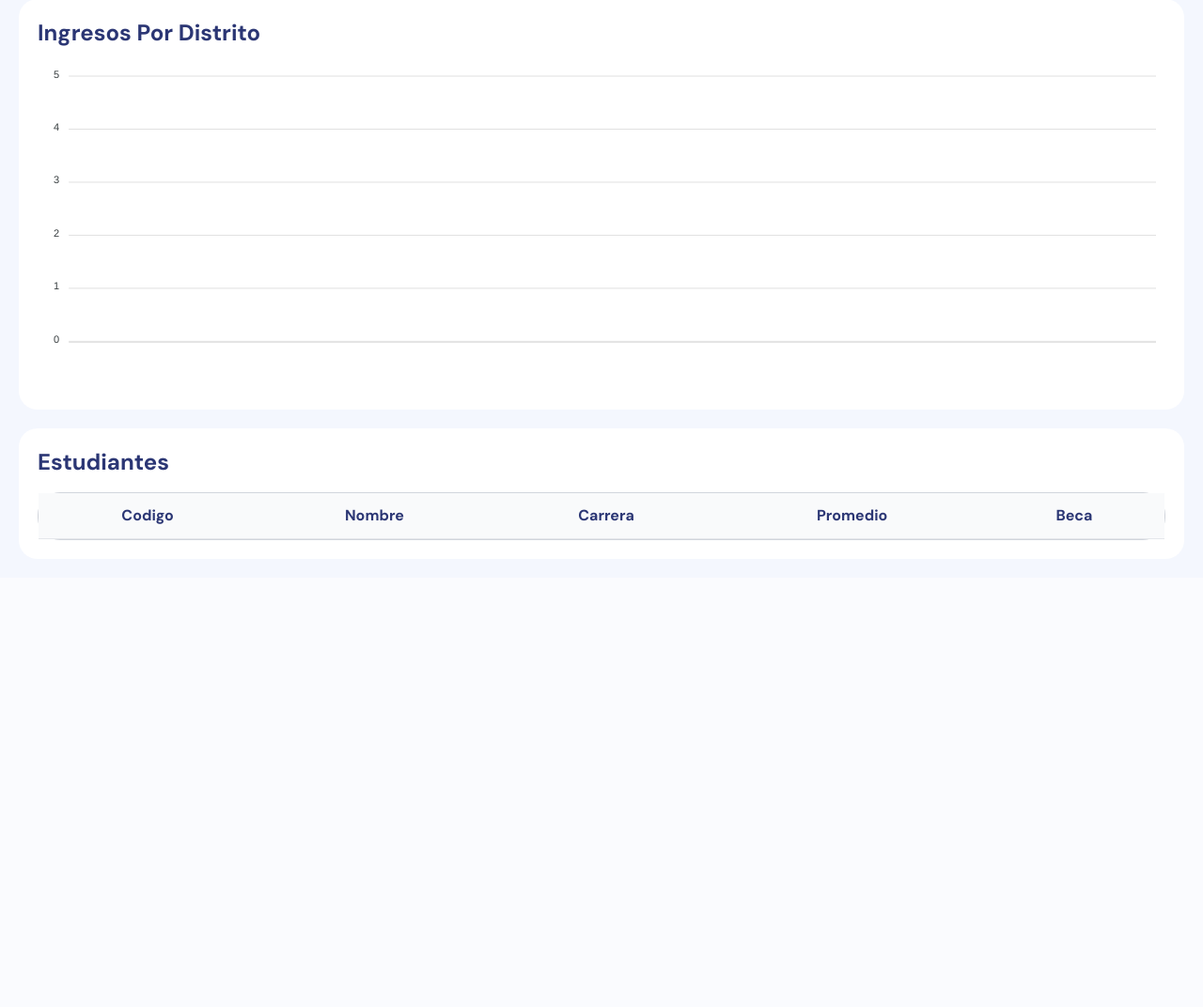
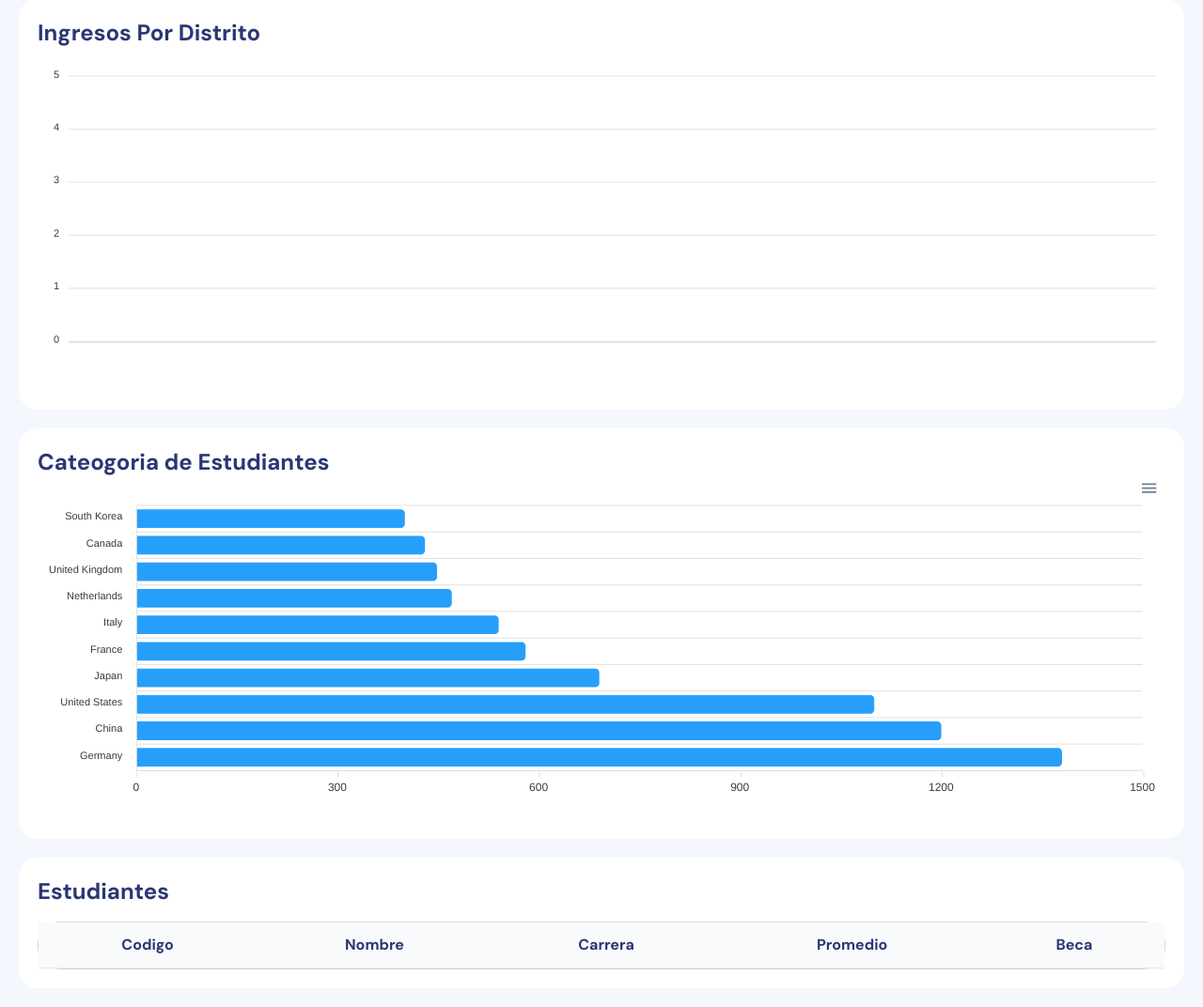
Before and after one commit to calixto24/lenguaje-programacion, a Python web app: template templates/index.html in a window 1280 px wide. Shown: the part 605-1677 px from the top of the page at 94% size. Before the commit the page ends 1180 px from the top, so only its background shows below. Run offline with Jinja, Linux system fonts and the light colour scheme; the template is opened without the code that fills it: most values are stand-ins (such as "Sample title", 1, 10 or a date in 2020); lists and menus that the app fills with data are empty; some libraries are stand-ins or nearby versions.

Commit message:
feat: agregar grafico de categorias

```diff
--- a/data/postulaciones.csv
+++ b/data/postulaciones.csv
@@ -4,3 +4,4 @@ U23220102,1400,3,No,0,No,Si,No,No
 U23220103,1800,2,Si,35,Si,No,No,No
 U23220104,1700,4,Si,20,No,No,No,No
 U23220105,2800,2,No,0,No,No,No,No
+U23220115,1800,2,No,0,No,No,No,No
--- a/main.py
+++ b/main.py
@@ -35,7 +35,7 @@ async def index(request: Request):
     distribucion = AnalisisService.obtener_distribucion_becas(resultados)
 
     # Obtener distribucion por distrito
-    distribucion_distritos = AnalisisService.obtener_distribucion_por_distrito(expedientes, resultados)
+    distribucion_distritos = AnalisisService.obtener_distribucion_por_distrito(expedientes)
 
     # Obtener estadistica ingreso por distrito
     ingresos_distrito = AnalisisService.obtener_ingreso_promedio_por_distrito(expedientes)
--- a/templates/index.html
+++ b/templates/index.html
@@ -110,6 +110,11 @@
       <div class="card">
         <h3 class="card-title">Ingresos Por Distrito</h3>
         <div id="earningsPerDistrictChart"></div>
+      </div>
+
+      <div class="card">
+        <h3 class="card-title">Cateogoria de Estudiantes</h3>
+        <div id="StudentsCategoryChart"></div>
       </div>
 
       <div class="card">
@@ -249,6 +254,46 @@
             const earningsPerDistrictChart = new ApexCharts(document.querySelector('#earningsPerDistrictChart'), earningsPerDistrictOptions)
             earningsPerDistrictChart.render()
 
+            const StudentsCategoryOptions = {
+        series: [
+          {
+            name: 'Cantidad',
+            data: [400, 430, 448, 470, 540, 580, 690, 1100, 1200, 1380],
+          },
+        ],
+        chart: {
+          type: 'bar',
+          height: 350,
+        },
+        plotOptions: {
+          bar: {
+            borderRadius: 4,
+            borderRadiusApplication: 'end',
+            horizontal: true,
+          },
+        },
+        dataLabels: {
+          enabled: false,
+        },
+        xaxis: {
+          categories: [
+            'South Korea',
+            'Canada',
+            'United Kingdom',
+            'Netherlands',
+            'Italy',
+            'France',
+            'Japan',
+            'United States',
+            'China',
+            'Germany',
+          ],
+        },
+      }
+
+      var StudentsCategoryChart = new ApexCharts(document.querySelector('#StudentsCategoryChart'), StudentsCategoryOptions)
+      StudentsCategoryChart.render()
+
             const resultados_postulantes = {{ resultados | tojson }}
 
             function renderRow({ beca,carrera, nombre, promedio, codigo }) {
```
Lines whose indentation alone changed are shown as unchanged.
